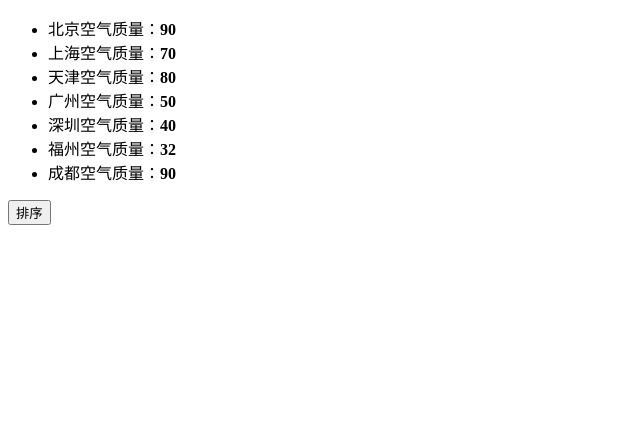
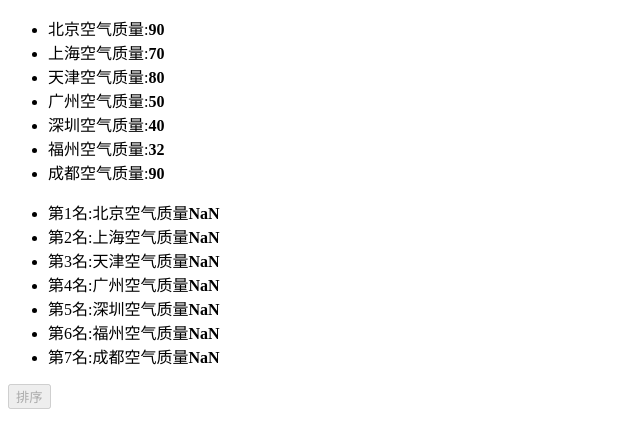
Before and after one commit to esdream/ifeTaskPart2, a plain HTML site: page public/demo/tesk03.html in a window 1280 px wide. Both pictures are taken after a click on the button "排序". Shown: the whole page, without its empty margins (0-640 px from the left). Drawn offline with Linux system fonts and the light colour scheme.

Commit message:
task15 finished

```diff
--- a/public/demo/tesk03.html
+++ b/public/demo/tesk03.html
@@ -6,13 +6,13 @@
 </head>
 <body>
     <ul id="source">
-        <li>北京空气质量：<b>90</b></li>
-        <li>上海空气质量：<b>70</b></li>
-        <li>天津空气质量：<b>80</b></li>
-        <li>广州空气质量：<b>50</b></li>
-        <li>深圳空气质量：<b>40</b></li>
-        <li>福州空气质量：<b>32</b></li>
-        <li>成都空气质量：<b>90</b></li>
+        <li>北京空气质量:<b>90</b></li>
+        <li>上海空气质量:<b>70</b></li>
+        <li>天津空气质量:<b>80</b></li>
+        <li>广州空气质量:<b>50</b></li>
+        <li>深圳空气质量:<b>40</b></li>
+        <li>福州空气质量:<b>32</b></li>
+        <li>成都空气质量:<b>90</b></li>
     </ul>
 
     <ul id="resort">
@@ -29,20 +29,30 @@
             return document.getElementById(id);
         }
         function getData() {
-            var data = [];
-            var lists = $('source').getElementsByTagName(li);
+            var data = new Array();
+            var lists = $('source').getElementsByTagName('li');
+            for(var i = 0;i < lists.length;i++) {
+                data[i] = new Array();
+                var listHTML = lists[i].innerHTML;
+                var city = listHTML.indexOf(':'),
+                aqiStart = listHTML.indexOf('<b>')+3,
+                aqiEnd = listHTML.indexOf('</b>');
 
+                data[i].push(listHTML.substring(0,city));
+                data[i].push(parseInt(listHTML.substring(aqiStart,aqiEnd)));
+            }
             return data;
-
         }
-
         /**
          * sortAqiData
          * 按空气质量对data进行从小到大的排序
          * 返回一个排序后的数组
          */
         function sortAqiData(data) {
-
+            data.sort(function (a,b) {
+                return a[1] - b[1];
+            });
+            return data;
         }
 
         /**
@@ -51,20 +61,27 @@
          * 格式见ul中的注释的部分
          */
         function render(data) {
-
+            var resort = $('resort'),text = '';
+            for(var i = 0; i<data.length ;i++) {
+                text += '<li>'+'第'+(i+1)+'名:'+data[i][0]+'<b>'+data[i][1]+'</b>'+'</li>';
+            }
+            resort.innerHTML = text;
         }
 
         function btnHandle() {
             var aqiData = getData();
             aqiData = sortAqiData(aqiData);
             render(aqiData);
+
+            var btn = $('sort-btn');
+            btn.disabled = 'disabled';
         }
 
 
         function init() {
-
+            var btn = $('sort-btn');
             // 在这下面给sort-btn绑定一个点击事件，点击时触发btnHandle函数
-
+            btn.addEventListener('click', btnHandle);
         }
 
         init();
```
